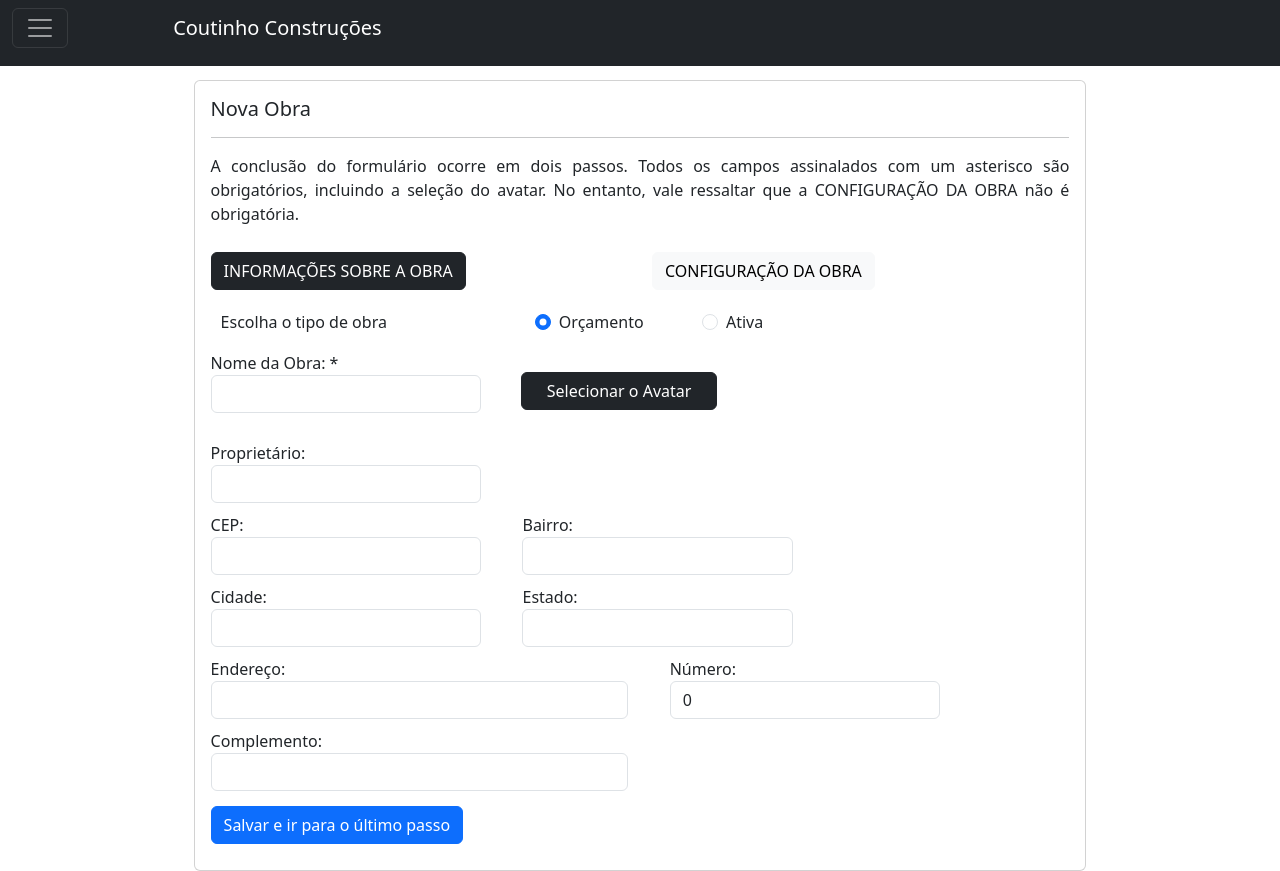
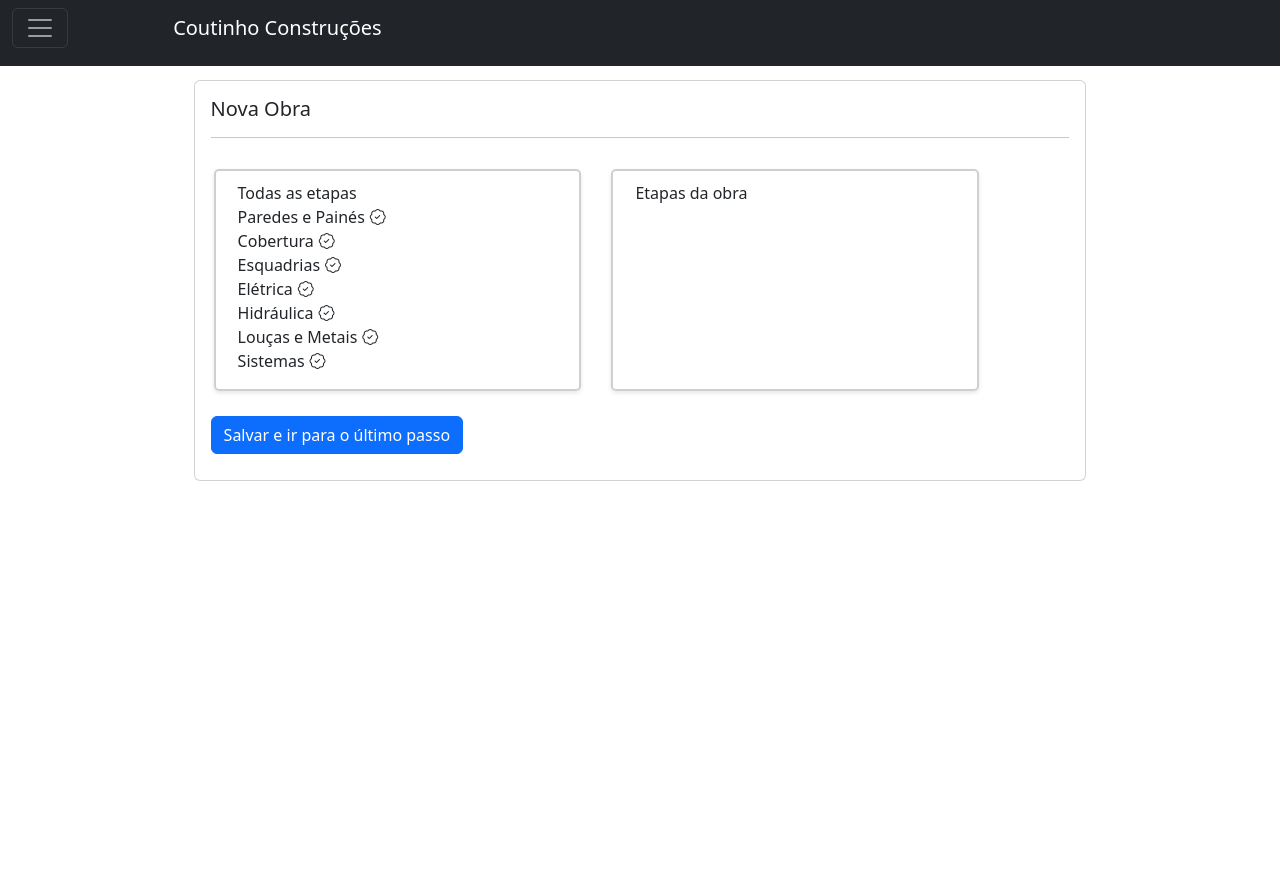
Before and after one commit to wladyband/dashBoard-model, a React (Create React App) app: page / in a window 1280 px wide. After the commit the page ends 800 px from the top, so only its background shows below. Built offline with nearby package versions, Linux system fonts and the light colour scheme.

Commit message:
concluindo processo de pagina funcional

```diff
--- a/src/App.js
+++ b/src/App.js
@@ -17,7 +17,7 @@ class App extends React.Component {
     <>
     <Navbar/>
       <div>
-        <CreatingPrimaryConstruction/>
+        <CreatingSecondaryConstruction/>
       </div>
     </>
   )
--- a/src/views/construction/components/firstColumn.js
+++ b/src/views/construction/components/firstColumn.js
@@ -1,20 +1,25 @@
 import React from 'react';
 
-const wordsWithIcons = [
-  { word: 'Maçã' },
-  { word: 'Banana' },
-  { word: 'Pera' },
+const workWithIcons = [
+  { work: 'Paredes e Painés' },
+  { work: 'Cobertura' },
+  { work: 'Esquadrias' },
+  { work: 'Elétrica' },
+  { work: 'Hidráulica' },
+  { work: 'Louças e Metais' },
+  { work: 'Sistemas' },
 ];
 
-function FirstColumn({ onWordSelect }) {
+// No componente FirstColumn
+function FirstColumn({ onWorkSelect }) {
   return (
     <div className="column text_step_combo">
-       <span style={{ marginBottom: '10px' }}>Todas as etapas</span>
+      <span style={{ marginBottom: '10px' }}>Todas as etapas</span>
       <ul className='list-unstyled'>
-        {wordsWithIcons.map(({ word, icon }) => (
-          <li key={word} onClick={() => onWordSelect(word)}>
-            <span>{word}</span>
-              <i className={`bi bi-patch-check`} style={{ marginLeft: '5px' }}></i>
+        {workWithIcons.map(({ work, icon }) => (
+          <li key={work} onClick={() => onWorkSelect(work)}>
+            <span>{work}</span>
+            <i className={`bi bi-patch-check`} style={{ marginLeft: '5px' }}></i>
           </li>
         ))}
       </ul>
@@ -22,4 +27,5 @@ function FirstColumn({ onWordSelect }) {
   );
 }
 
+
 export default FirstColumn;
--- a/src/views/construction/components/secondColumn.js
+++ b/src/views/construction/components/secondColumn.js
@@ -1,13 +1,13 @@
 import React from 'react';
 
-function SecondColumn({ selectedWords, onWordRemove }) {
+function SecondColumn({ selectedWork, onWorkRemove }) {
   return (
     <div className="column text_step_combo">
       <span >Etapas da obra</span>
       <ul className='list-unstyled'>
-        {selectedWords.map((word, index) => (
-          <li key={index} onClick={() => onWordRemove(index)}>
-           <span>{word}</span>
+        {selectedWork.map((work, index) => (
+          <li key={index} onClick={() => onWorkRemove(index)}>
+           <span>{work}</span>
               <i className={`bi bi-patch-minus-fill`} style={{ marginLeft: '5px' }}></i>
           </li>
         ))}
--- a/src/views/construction/creatingSecondaryConstruction.js
+++ b/src/views/construction/creatingSecondaryConstruction.js
@@ -11,30 +11,30 @@ class CreatingSecondaryConstruction extends React.Component {
     super(props);
     this.state = {
       nameOfTheWork: '',
-      selectedWords: [],
+      selectedWork: [],
     };
   }
 
   saveWorkRecord = () => {
     console.log('Nome da Obra: ', this.state.nameOfTheWork);
-    console.log('Palavras Selecionadas: ', this.state.selectedWords);
+    console.log('Palavras Selecionadas: ', this.state.selectedWork);
   };
 
-  handleWordSelect = (word) => {
-    if (!this.state.selectedWords.includes(word)) {
+  handleWorkSelect = (word) => {
+    if (!this.state.selectedWork.includes(word)) {
       this.setState((prevState) => ({
-        selectedWords: [...prevState.selectedWords, word],
+        selectedWork: [...prevState.selectedWork, word],
       }), () => {
-        console.log('Palavras Selecionadas Atualizadas:', this.state.selectedWords);
+        console.log('Palavras Selecionadas Atualizadas:', this.state.selectedWork);
       });
     }
   };
 
- handleWordRemove = (index) => {
-    const updatedSelectedWords = [...this.state.selectedWords];
+ handleWorkRemove = (index) => {
+    const updatedSelectedWords = [...this.state.selectedWork];
     updatedSelectedWords.splice(index, 1);
-    this.setState({ selectedWords: updatedSelectedWords }, () => {
-      console.log('Palavras Selecionadas Atualizadas:', this.state.selectedWords);
+    this.setState({ selectedWork: updatedSelectedWords }, () => {
+      console.log('Palavras Selecionadas Atualizadas:', this.state.selectedWork);
     });
   };
 
@@ -47,12 +47,12 @@ class CreatingSecondaryConstruction extends React.Component {
 
               <div className="row">
                 <div className="col-md-5 step_combo">
-                  <FirstColumn onWordSelect={this.handleWordSelect} />
+                  <FirstColumn onWorkSelect={this.handleWorkSelect} />
                 </div>
                 <div className="col-md-5 step_combo">
                   <SecondColumn
-                    selectedWords={this.state.selectedWords}
-                    onWordRemove={this.handleWordRemove}
+                    selectedWork={this.state.selectedWork}
+                    onWorkRemove={this.handleWorkRemove}
                   />
                 </div>
               </div>
```
